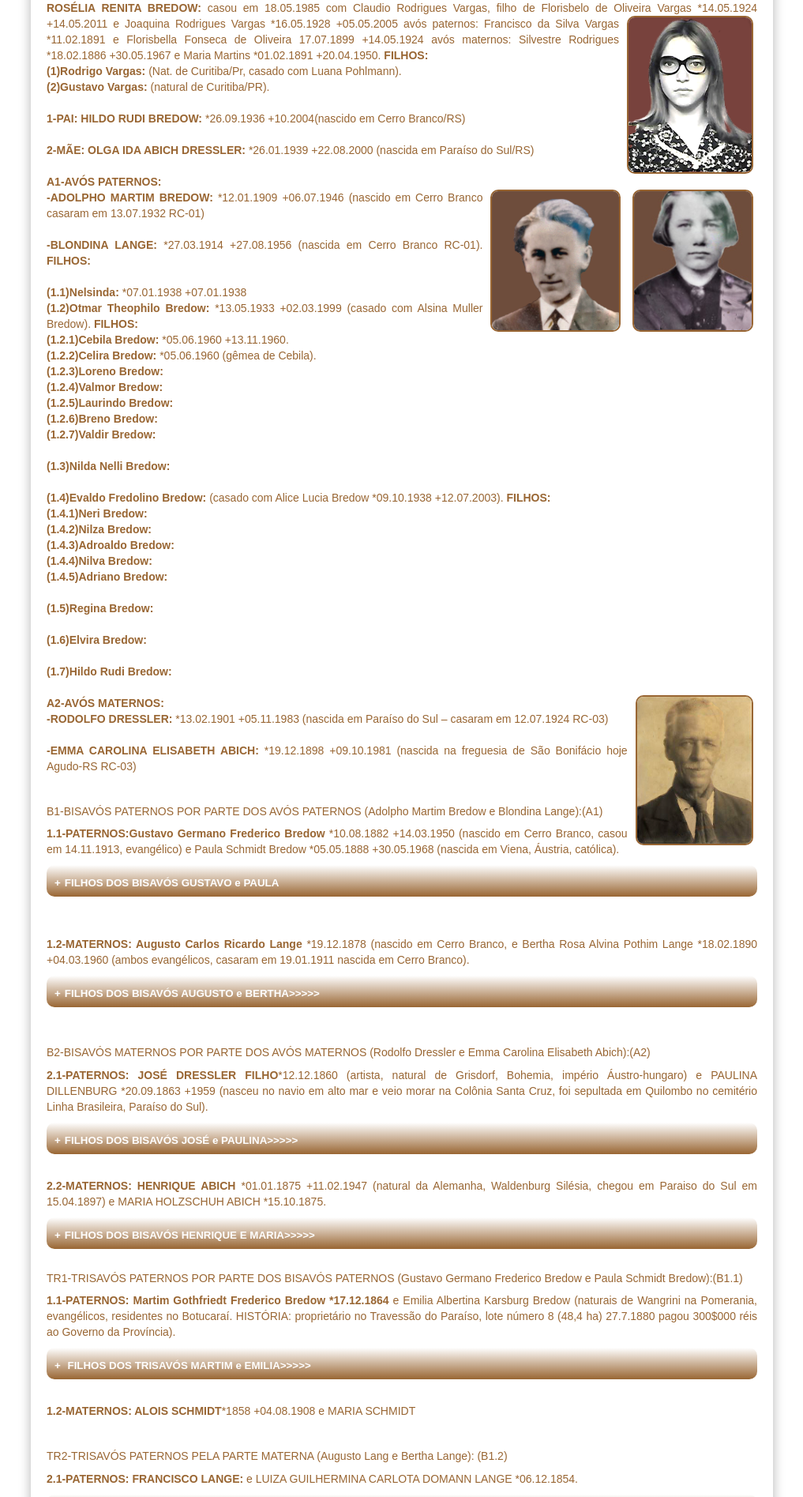
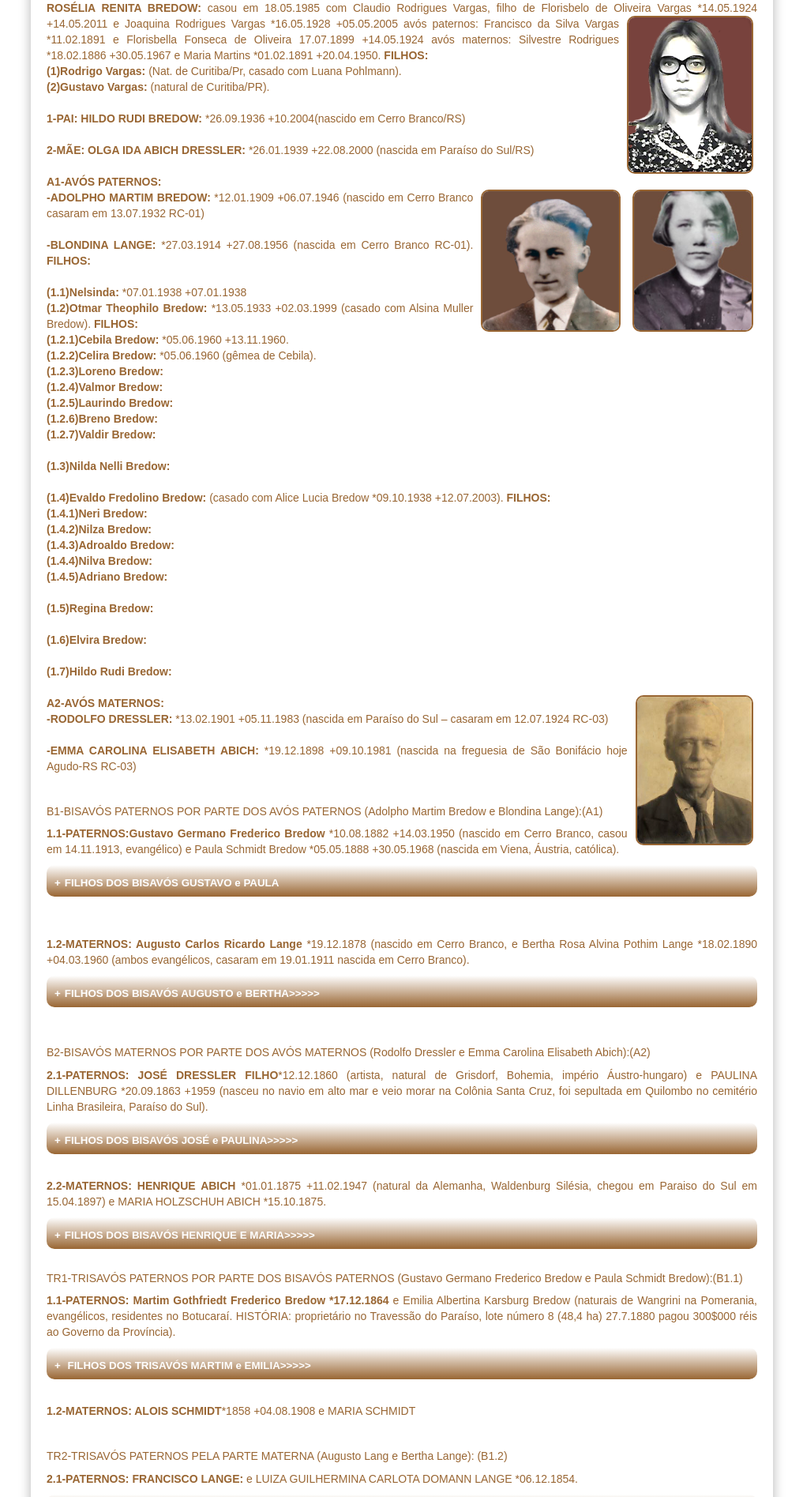
Before and after one commit to claudiovargas1955/claudiovargas1955.github.io, a Jekyll site: the page built from _pages/arvore-genealogica-de-roselia-renita-bredow.html, in a window 1280 px wide. Shown: the part 1022-2917 px from the top of the page at 79% size, without its empty margins (131-1148 px from the left). Built offline with Jekyll 4.4.1, drawn with Linux system fonts in a browser that asks for light colours; some web fonts are replaced.

Commit message:
Update arvore-genealogica-de-roselia-renita-bredow.html

```diff
--- a/_pages/arvore-genealogica-de-roselia-renita-bredow.html
+++ b/_pages/arvore-genealogica-de-roselia-renita-bredow.html
@@ -96,7 +96,7 @@
 <b>1-PAI: HILDO RUDI BREDOW:</b> *26.09.1936 +10.2004(nascido em Cerro Branco/RS)<br/><br/>
 <b>2-MÃE: OLGA IDA ABICH DRESSLER:</b> *26.01.1939 +22.08.2000 (nascida em Paraíso do Sul/RS)<br/><br/>
 <b>A1-AVÓS PATERNOS:</b><br/><img class="dir1" style="float:right"; src="/images/Blondina.jpg"; height="180px" :"width:"190px"; title="Blondina avó paterna";/>
-<img class="dir1" style="float:right"; src="/images/adolfo bredow.jpg"; height="180px"; width="165px"; title="Adolfo Bredow avô paterno";/>
+<img class="dir1" style="float:right"; src="/images/adolfo bredow.jpg"; height="180px"; title="Adolfo Bredow avô paterno";/>
 <b>-ADOLPHO MARTIM BREDOW: </b>*12.01.1909 +06.07.1946 (nascido em Cerro Branco casaram em 13.07.1932 RC-01)<br/><br/>
 <b>-BLONDINA LANGE: </b> *27.03.1914 +27.08.1956 (nascida em Cerro Branco RC-01). <b>FILHOS: </b><br/>
  <br>
```
